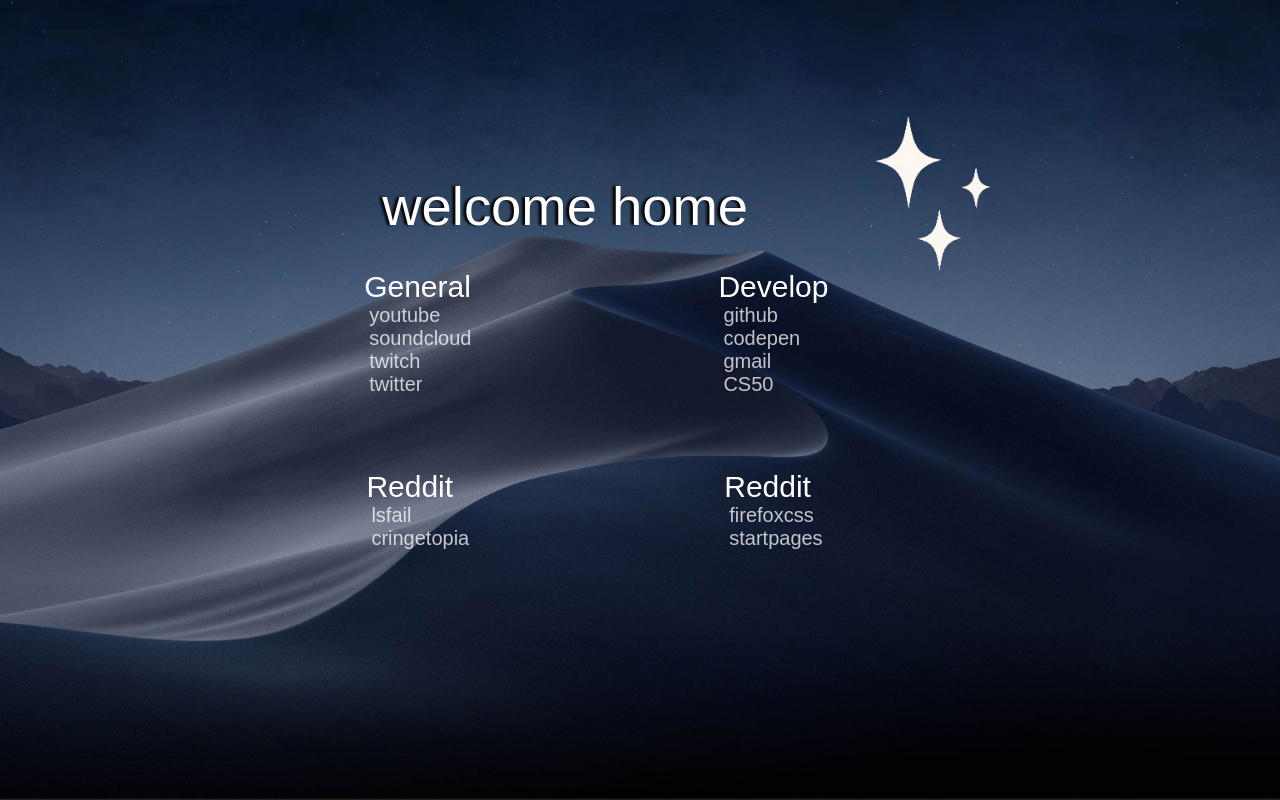
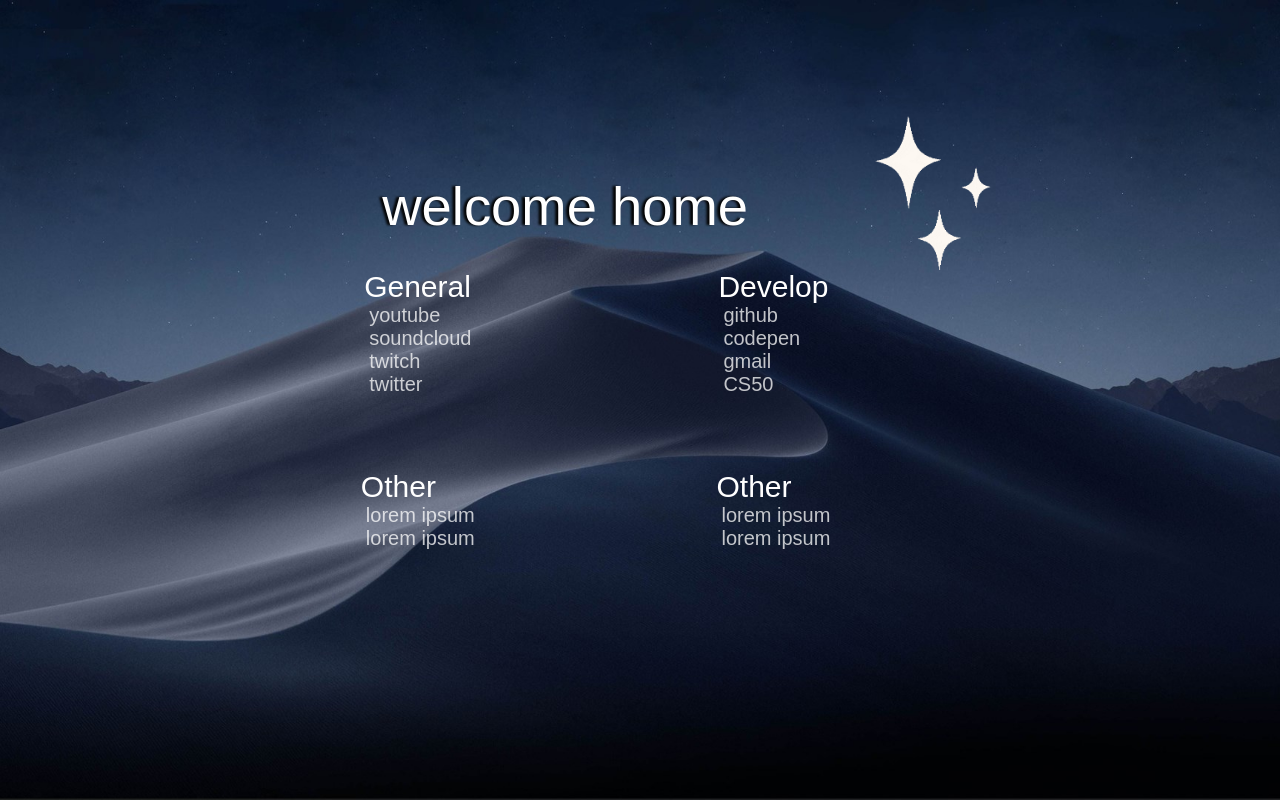
Before and after one commit to Jack-LP/Dunes, a plain HTML site: page index.html in a window 1280 px wide. Drawn offline with Linux system fonts and the light colour scheme; a web font is replaced by a local one.

Commit message:
Update index.html

```diff
--- a/index.html
+++ b/index.html
@@ -18,26 +18,26 @@
                 <div class="card">
                     <h2>General</h2>
                     <a href="https://www.youtube.com/">youtube</a>
-                    <a href="https://soundcloud.com/jack000">soundcloud</a>
+                    <a href="https://soundcloud.com/">soundcloud</a>
                     <a href="https://www.twitch.tv/">twitch</a>
                     <a href="https://twitter.com/home">twitter</a>
                 </div>
                 <div class="card">
                     <h2>Develop</h2>
-                    <a href="https://github.com/Jack-LP">github</a>
+                    <a href="https://github.com/">github</a>
                     <a href="https://codepen.io/your-work">codepen</a>
-                    <a href="https://mail.google.com/mail/u/3/?ogbl#inbox">gmail</a>
-                    <a href="https://learning.edx.org/course/course-v1:HarvardX+CS50+X/block-v1:HarvardX+CS50+X+type@sequential+block@3c550787b1d1470bbdba91d14392bd43/block-v1:HarvardX+CS50+X+type@vertical+block@ffc346411661409a901306ca7c2b7b54">CS50</a>
+                    <a href="https://mail.google.com">gmail</a>
+                    <a href="https://learning.edx.org/">CS50</a>
                 </div>
                 <div class="card">
-                    <a href="https://www.reddit.com"><h2>Reddit</h2></a>
-                    <a href="https://www.reddit.com/r/LivestreamFail/">lsfail</a>
-                    <a href="https://www.reddit.com/r/Cringetopia/">cringetopia</a>
+                    <a href="#"><h2>Other</h2></a>
+                    <a href="#">lorem ipsum</a>
+                    <a href="#">lorem ipsum</a>
                 </div>
                 <div class="card">
-                    <a href="https://www.reddit.com"><h2>Reddit</h2></a>
-                    <a href="https://www.reddit.com/r/FirefoxCSS/">firefoxcss</a>
-                    <a href="https://www.reddit.com/r/startpages/">startpages</a>
+                    <a href="#"><h2>Other</h2></a>
+                    <a href="#">lorem ipsum</a>
+                    <a href="#">lorem ipsum</a>
                 </div>
             </div>
         </div>
```
